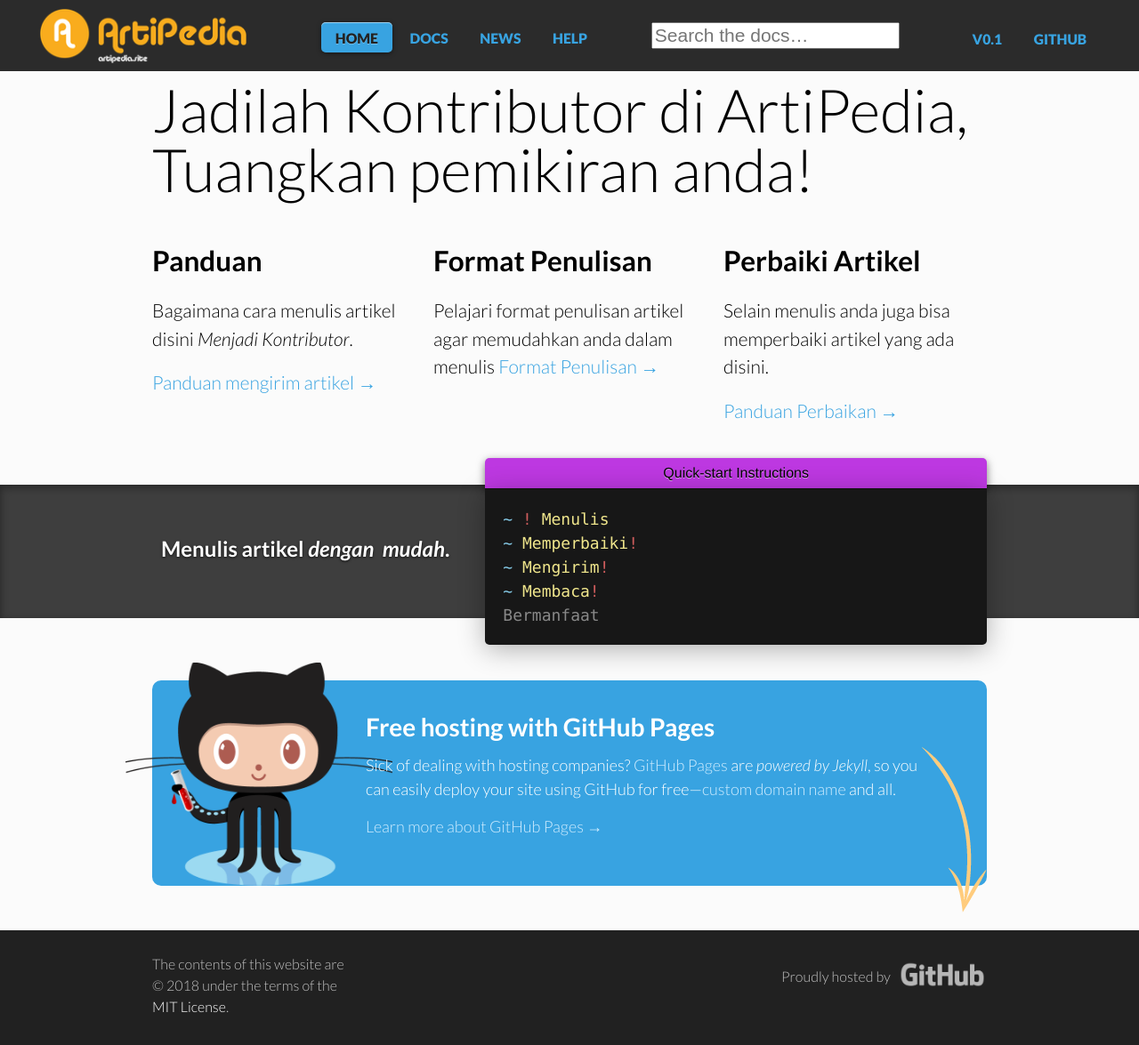
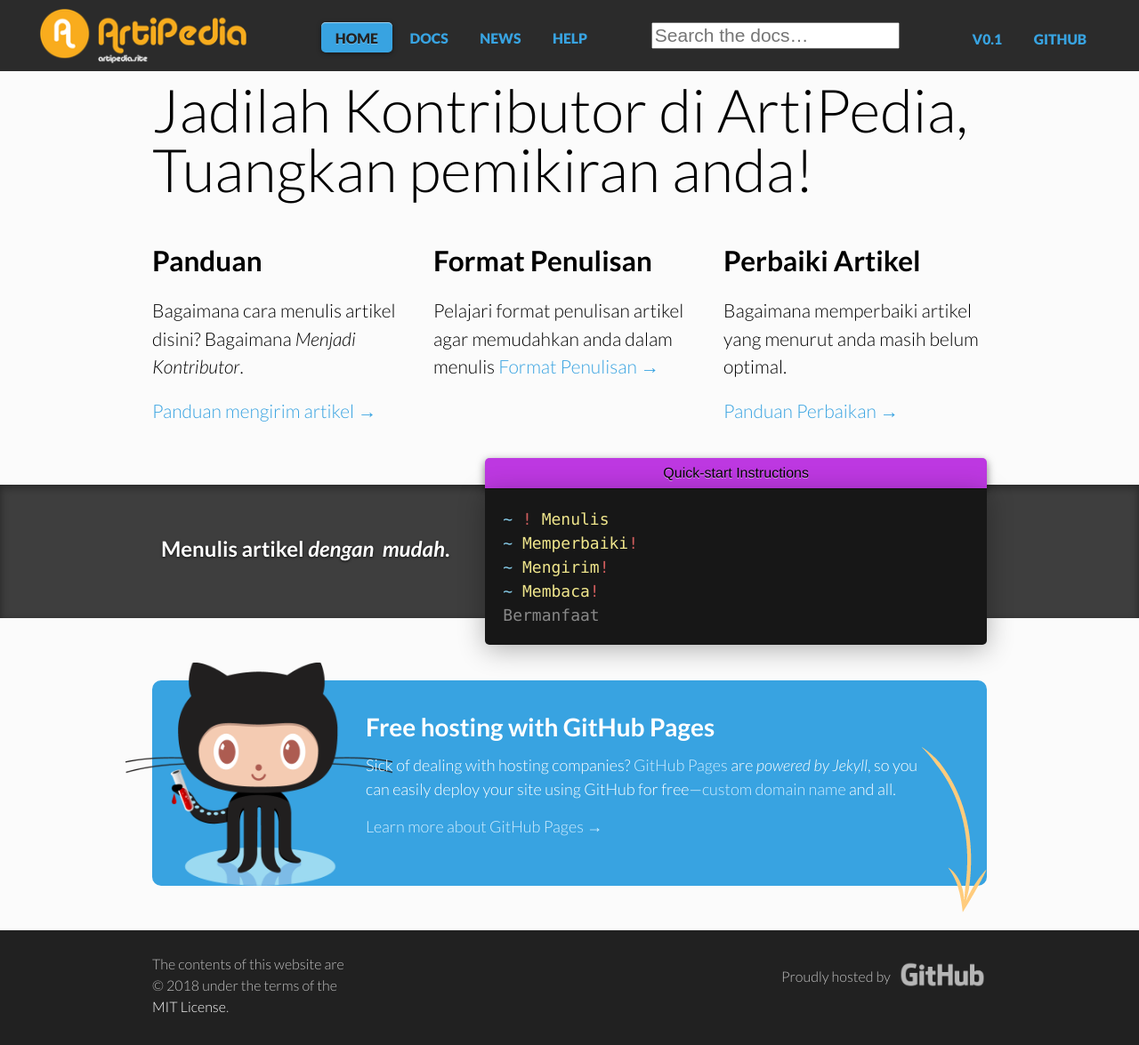
Before and after one commit to ArtiPedia/ArtiPedia, a Jekyll site: the page built from docs/index.html, in a window 1280 px wide. Shown: the whole page at 89% size. Built offline with Jekyll 4.4.1, drawn with Linux system fonts in a browser that asks for light colours; comment, search, counter and statistics services are not loaded.

Commit message:
updates lagi

```diff
--- a/docs/index.html
+++ b/docs/index.html
@@ -14,7 +14,7 @@ overview: true
     <div class="unit one-third">
       <h2>Panduan</h2>
       <p>
-        Bagaimana cara menulis artikel disini <em>Menjadi Kontributor</em>.
+        Bagaimana cara menulis artikel disini? Bagaimana <em>Menjadi Kontributor</em>.
       </p>
       <a href="/docs/panduan/">Panduan mengirim artikel &rarr;</a>
     </div>
@@ -25,7 +25,7 @@ overview: true
     <div class="unit one-third">
       <h2>Perbaiki Artikel</h2>
       <p>
-        Selain menulis anda juga bisa memperbaiki artikel yang ada disini.
+        Bagaimana memperbaiki artikel yang menurut anda masih belum optimal.
       </p>
       <a href="http://artipedia.site/docs/home/">Panduan Perbaikan &rarr;</a>
     </div>
```
